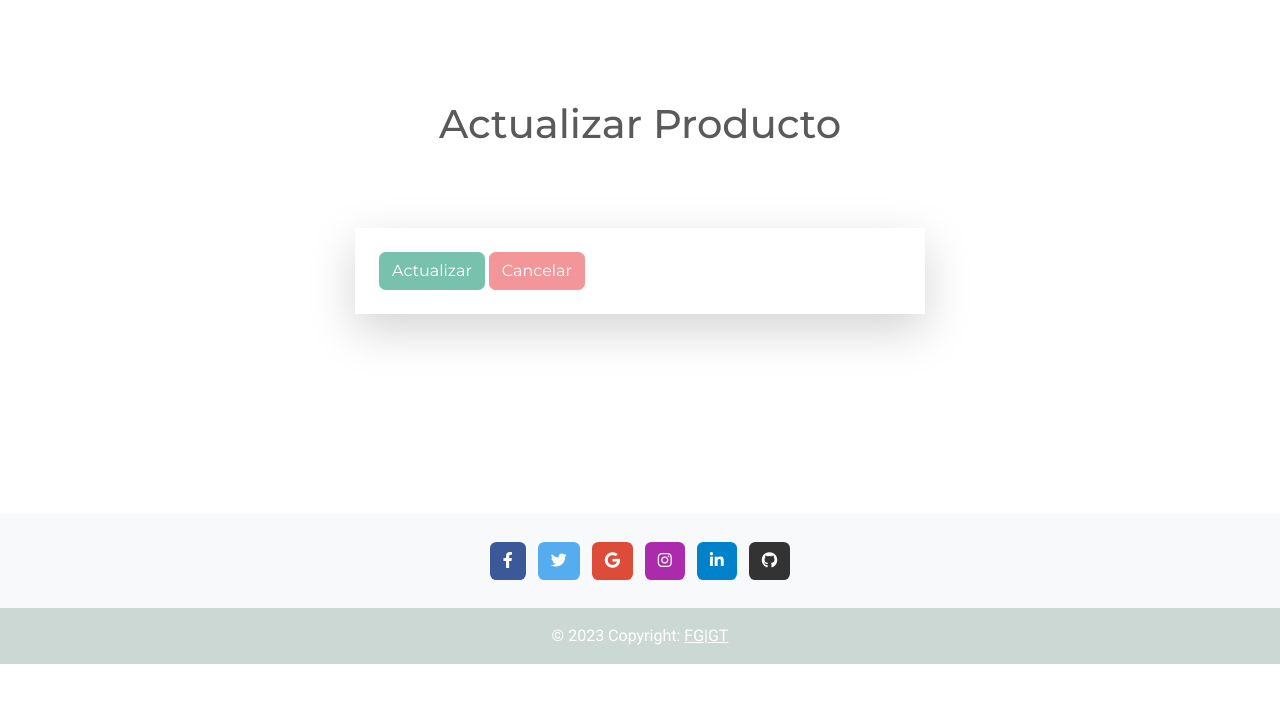
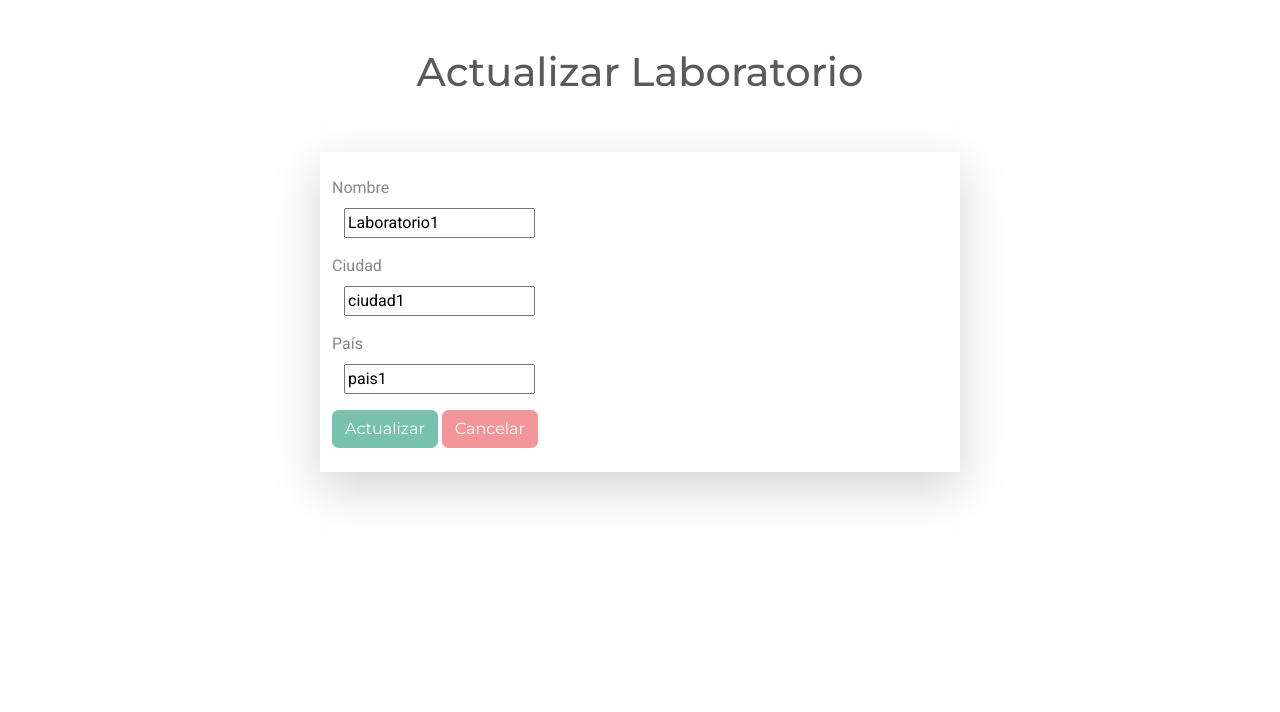
Before and after one commit to FelipeGonzalezValderrama/practica_final_orm_django, a Django app: page /actualizar_laboratorio/4/ in a window 1280 px wide. Shown: the part 56-768 px from the top of the page. Before the commit the page ends 720 px from the top, so only its background shows below. Run offline with Django 4.2, Linux system fonts and the light colour scheme; data comes from the database, SQL or seed files in the repository; some libraries are stand-ins or nearby versions.

Commit message:
chatbot searchbar nav

```diff
--- a/config/settings.py
+++ b/config/settings.py
@@ -85,7 +85,7 @@ DATABASES = {
     )
 }
 
-DATABASES["default"] = dj_database_url.parse("postgres://labs_render_user:sWidMBwJLV3blCI7n9hNQz6AzcH8Rhzh@dpg-cj2sfaunqql8v0ecbhf0-a.oregon-postgres.render.com/labs_render")
+#DATABASES["default"] = dj_database_url.parse("postgres://labs_render_user:sWidMBwJLV3blCI7n9hNQz6AzcH8Rhzh@dpg-cj2sfaunqql8v0ecbhf0-a.oregon-postgres.render.com/labs_render")
 
 
 # Password validation
--- a/config/urls.py
+++ b/config/urls.py
@@ -15,7 +15,7 @@ Including another URLconf
 """
 from django.contrib import admin
 from django.urls import path
-from laboratorio.views import index, lista_laboratorios, eliminar_laboratorio, actualizar_laboratorio, agregar_laboratorio, lista_productos, eliminar_producto,agregar_producto, actualizar_producto
+from laboratorio.views import index, lista_laboratorios, eliminar_laboratorio, actualizar_laboratorio, agregar_laboratorio, lista_productos, eliminar_producto,agregar_producto, actualizar_producto, no_resultados, buscar_resultados
 
 urlpatterns = [
     path('admin/', admin.site.urls),
@@ -28,5 +28,8 @@ urlpatterns = [
     path('eliminar_producto/<int:producto_id>/', eliminar_producto, name='eliminar_producto'),
     path('agregar_producto/', agregar_producto, name='agregar_producto'),
     path('actualizar_producto/<int:producto_id>/', actualizar_producto, name='actualizar_producto'),
+    path('no_resultados/', no_resultados, name='no_resultados'),
+    path('resultados_busqueda/', buscar_resultados, name='resultados_busqueda'),
+
 
 ]
--- a/laboratorio/views.py
+++ b/laboratorio/views.py
@@ -34,17 +34,23 @@ def eliminar_laboratorio(laboratorio_id):
 #actualiza laboratorios
 def actualizar_laboratorio(request, laboratorio_id):
     laboratorio = get_object_or_404(Laboratorio, id=laboratorio_id)
+
     if request.method == "POST":
-        laboratorio.nombre = request.POST["nombre"]
-        laboratorio.ciudad = request.POST["ciudad"]
-        laboratorio.pais = request.POST["pais"]
-        laboratorio.save()
-        return redirect("lista_laboratorios")
+        # Procesar el formulario si se envió una solicitud POST
+        form = LaboratorioForm(request.POST, instance=laboratorio)
+        if form.is_valid():
+            form.save()
+            return redirect("lista_laboratorios")
     else:
-        context = {
-            "laboratorio": laboratorio,
-        }
-        return render(request, "actualizar_laboratorio.html", context)
+        # Si es una solicitud GET, simplemente renderiza el formulario con los datos actuales del laboratorio
+        form = LaboratorioForm(instance=laboratorio)
+
+    context = {
+        "form": form,
+        "laboratorio": laboratorio,  # Pasa el objeto laboratorio al contexto
+    }
+    return render(request, "actualizar_laboratorio.html", context)
+
 
 #agregar laboratorios
 def agregar_laboratorio(request):
@@ -127,3 +133,40 @@ def actualizar_producto(request, producto_id):
             "laboratorios": laboratorios,
         }
         return render(request, "actualizar_producto.html", context)
+
+
+#buscador de search del navbar
+
+def buscar_resultados(request):
+    search_query = request.GET.get("q")
+
+    # Verificar si la consulta coincide con laboratorio
+    laboratorios = Laboratorio.objects.filter(
+        Q(nombre__icontains=search_query)
+        | Q(ciudad__icontains=search_query)
+        | Q(pais__icontains=search_query)
+    )
+
+    # Verificar si la consulta coincide con  producto
+    productos = Producto.objects.filter(
+        Q(nombre__icontains=search_query)
+        | Q(f_fabricacion__icontains=search_query)
+        | Q(p_costo__icontains=search_query)
+        | Q(p_venta__icontains=search_query)
+    )
+
+    # Redirigir deacuerdo a el resultado de la búsqueda
+    if laboratorios.exists():
+        # Si hay coincidencias en laboratorios, redirige a la página de laboratorios
+        return redirect(f"/lista_laboratorios/?q={search_query}")
+    elif productos.exists():
+        # Si hay coincidencias en productos, redirige a la página de productos
+        return redirect(f"/lista_productos/?q={search_query}")
+    else:
+        # Si no se encontraron resultados, puedes mostrar un mensaje o redirigir a una página predeterminada
+        return render(request, "no_resultados.html")
+
+
+#no hay resultados para la busqueda
+def no_resultados(request):
+    return render(request, "no_resultados.html")
--- a/templates/actualizar_laboratorio.html
+++ b/templates/actualizar_laboratorio.html
@@ -2,21 +2,39 @@
 {% load static %}
 
 {% block content %}
-<div style="margin-bottom: 100px;"></div>
-<h1 class="text-center">Actualizar Producto</h1>
-<br>
-<div class="container mt-5">
-    <div class="row justify-content-center">
-        <div class="col-md-6 shadow-lg p-4">
-            <form method="post">
-                {% csrf_token %}
-                {{ form.as_p }}
-                <button type="submit" class="btn btn-primary">Actualizar</button>
-                <a class="btn btn-secondary" href="{% url 'lista_productos'%}">Cancelar</a>
-            </form>
+<br><br>
+<h1 class="text-center">Actualizar Laboratorio</h1>
+<br><br>
+<div class="container w-50 shadow-lg pb-4 pt-4">
+    <form method="post">
+        {% csrf_token %}
+        <div class="mb-3">
+            <label for="{{ form.nombre.id_for_label }}" class="form-label">Nombre</label>
+            <br>
+            <div class="container-fluid">
+            {{ form.nombre }}
         </div>
-    </div>
+        </div>
+        <div class="mb-3">
+            <label for="{{ form.ciudad.id_for_label }}" class="form-label">Ciudad</label>
+            <br>
+            <div class="container-fluid">
+            {{ form.ciudad }}
+        </div>
+        </div>
+        <div class="mb-3">
+            <label for="{{ form.pais.id_for_label }}" class="form-label">País</label>
+            <br>
+            <div class="container-fluid">
+            {{ form.pais }}
+        </div>
+        </div>
+        <div>
+            <button type="submit" class="btn btn-primary">Actualizar</button>
+            <a class="btn btn-secondary" href="{% url 'lista_laboratorios' %}">Cancelar</a>
+        </div>
+
+    </form>
 </div>
-<div style="margin-bottom: 200px;"></div>
-
+<div style="margin-bottom: 250px;"></div>
 {% endblock content %}
--- a/templates/navbar.html
+++ b/templates/navbar.html
@@ -25,10 +25,30 @@
                     <a class="nav-link" href="{% url 'lista_productos'%}">Productos Registrados</a>
                 </li>
             </ul>
-            <form class="d-flex">
-                <input class="form-control me-sm-2" type="search" placeholder="Search">
+            <form class="d-flex" method="get" action="{% url 'resultados_busqueda' %}">
+                <input class="form-control me-sm-2" type="search" placeholder="Search" name="q">
                 <button class="btn btn-secondary my-2 my-sm-0" type="submit">Search</button>
             </form>
+
         </div>
     </div>
 </nav>
+<!-- Landbot chatbot-->
+<script>
+    window.addEventListener('mouseover', initLandbot, { once: true });
+    window.addEventListener('touchstart', initLandbot, { once: true });
+    var myLandbot;
+    function initLandbot() {
+        if (!myLandbot) {
+            var s = document.createElement('script'); s.type = 'text/javascript'; s.async = true;
+            s.addEventListener('load', function () {
+                var myLandbot = new Landbot.Livechat({
+                    configUrl: 'https://storage.googleapis.com/landbot.online/v3/H-1710510-L2GN8RSHDNWCX4J3/index.json',
+                });
+            });
+            s.src = 'https://cdn.landbot.io/landbot-3/landbot-3.0.0.js';
+            var x = document.getElementsByTagName('script')[0];
+            x.parentNode.insertBefore(s, x);
+        }
+    }
+</script>
```
Also changed, not shown: templates/no_resultados.html (added, +14 -0 lines).
